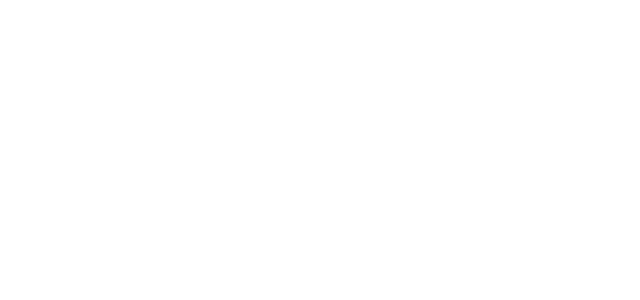
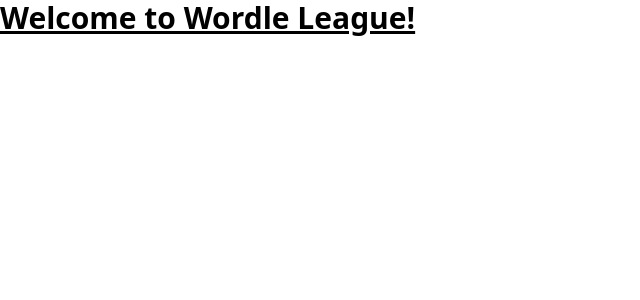
Before and after one commit to alvaro-freire/hackupc-2022, a Next.js app: page / in a window 1280 px wide. Shown: the top 300 px of the page, without its empty margins (0-640 px from the left). Built offline with nearby package versions, Linux system fonts and the light colour scheme.

Commit message:
install tailwind

```diff
--- a/package.json
+++ b/package.json
@@ -14,7 +14,10 @@
     "react-dom": "18.1.0"
   },
   "devDependencies": {
+    "autoprefixer": "^10.4.5",
     "eslint": "8.14.0",
-    "eslint-config-next": "12.1.5"
+    "eslint-config-next": "12.1.5",
+    "postcss": "^8.4.12",
+    "tailwindcss": "^3.0.24"
   }
 }
--- a/pages/index.js
+++ b/pages/index.js
@@ -8,6 +8,9 @@
         <meta name="description" content="Wordle League App" />
         <link rel="icon" href="/favicon.ico" />
       </Head>
+      <h1 className="text-3xl font-bold underline">
+        Welcome to Wordle League!
+      </h1>
     </div>
   )
 }
--- /dev/null
+++ b/postcss.config.js
@@ -0,0 +1,6 @@
+module.exports = {
+  plugins: {
+    tailwindcss: {},
+    autoprefixer: {},
+  },
+}
--- a/styles/globals.css
+++ b/styles/globals.css
@@ -1,16 +1,3 @@
-html,
-body {
-  padding: 0;
-  margin: 0;
-  font-family: -apple-system, BlinkMacSystemFont, Segoe UI, Roboto, Oxygen,
-    Ubuntu, Cantarell, Fira Sans, Droid Sans, Helvetica Neue, sans-serif;
-}
-
-a {
-  color: inherit;
-  text-decoration: none;
-}
-
-* {
-  box-sizing: border-box;
-}
+@tailwind base;
+@tailwind components;
+@tailwind utilities;
--- /dev/null
+++ b/tailwind.config.js
@@ -0,0 +1,10 @@
+module.exports = {
+  content: [
+    "./pages/**/*.{js,ts,jsx,tsx}",
+    "./components/**/*.{js,ts,jsx,tsx}",
+  ],
+  theme: {
+    extend: {},
+  },
+  plugins: [],
+}
```
Also changed, not shown: 1 other file (tests, documents, lock files or other folders).
